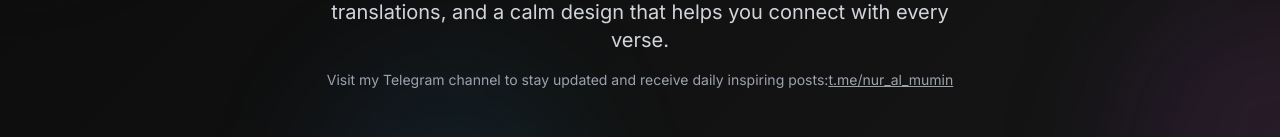
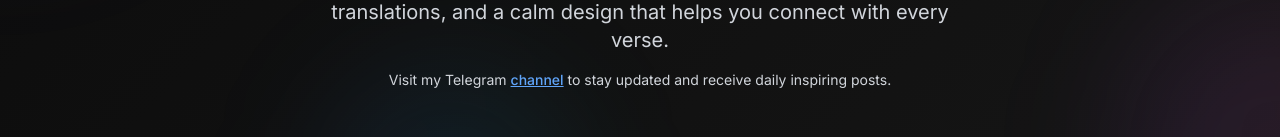
Before and after one commit to abubakrmuminov/alquran2, a React (Vite) app: page / in a window 1280 px wide. Shown: the part 270-407 px from the top of the page. Built offline with nearby package versions, Linux system fonts and the light colour scheme; no server answers.

Commit message:
Update Dashboard.tsx

```diff
--- a/src/components/Dashboard.tsx
+++ b/src/components/Dashboard.tsx
@@ -49,10 +49,17 @@ export const Dashboard: React.FC<DashboardProps> = ({ onNavigateToSurah, setting
   Dive into the beauty of the Holy Quran — clear recitations, thoughtful translations,
   and a calm design that helps you connect with every verse.
   <br />
-  <span className="block mt-4 text-sm text-gray-400">
-    Visit my Telegram channel to stay updated and receive daily inspiring posts:
-    <a href="https://t.me/ТвойКанал" target="_blank" className="underline hover:text-white">t.me/nur_al_mumin</a>
-  </span>
+ <span className="block mt-4 text-sm">
+  Visit my Telegram{" "}
+  <a
+    href="https://t.me/nur_al_mumin"
+    target="_blank"
+    className="font-medium text-blue-400 hover:text-blue-300 underline"
+  >
+    channel
+  </a>{" "}
+  to stay updated and receive daily inspiring posts.
+</span>
 </motion.p>
 
           {/* Action Buttons */}
```
